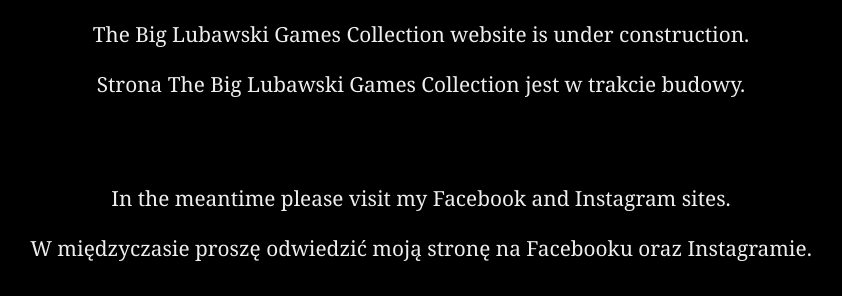
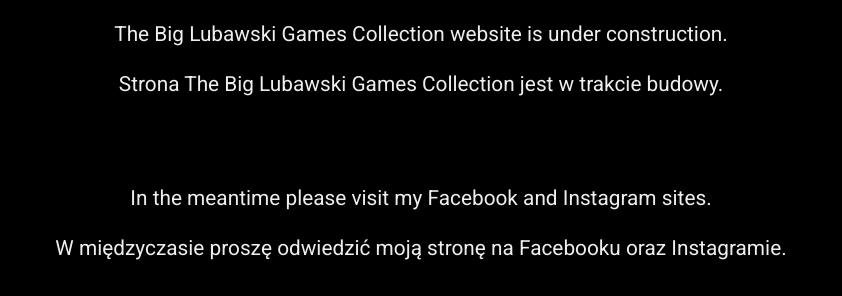
Before and after one commit to Kruchy1980/daniel-lubawski-page, a plain HTML site: page index.html in a window 1280 px wide. Shown: the top 296 px of the page, without its empty margins (219-1061 px from the left). Drawn offline with Linux system fonts and the light colour scheme.

Commit message:
Page still under construction :)

```diff
--- a/index.html
+++ b/index.html
@@ -8,7 +8,11 @@
     <meta name="description" content="Strona zajmująca się grami video na różnych platformach">
     <meta name="keywords" content="Gry, Games, Stare gry video, konsole, nowe gry">
     <title>The Big Lubawski</title>
+    <!-- font -->
+    <link href="https://fonts.googleapis.com/css?family=Roboto&display=swap" rel="stylesheet">
+    <!-- icon -->
     <link rel="icon" href="./bookmark-icon/logo_lubawski.jpg" type="icon/jpg">
+    <!-- css -->
     <link rel="stylesheet" href="./main.css">
 </head>
 
--- a/main.css
+++ b/main.css
@@ -17,7 +17,8 @@
 /* Main style */
 
 .main {
-    font-family: Georgia, 'Times New Roman', Times, serif;
+    font-family: 'Roboto', sans-serif;
+    serif;
     font-size: 1.3em;
     color: #eee;
 }
```
